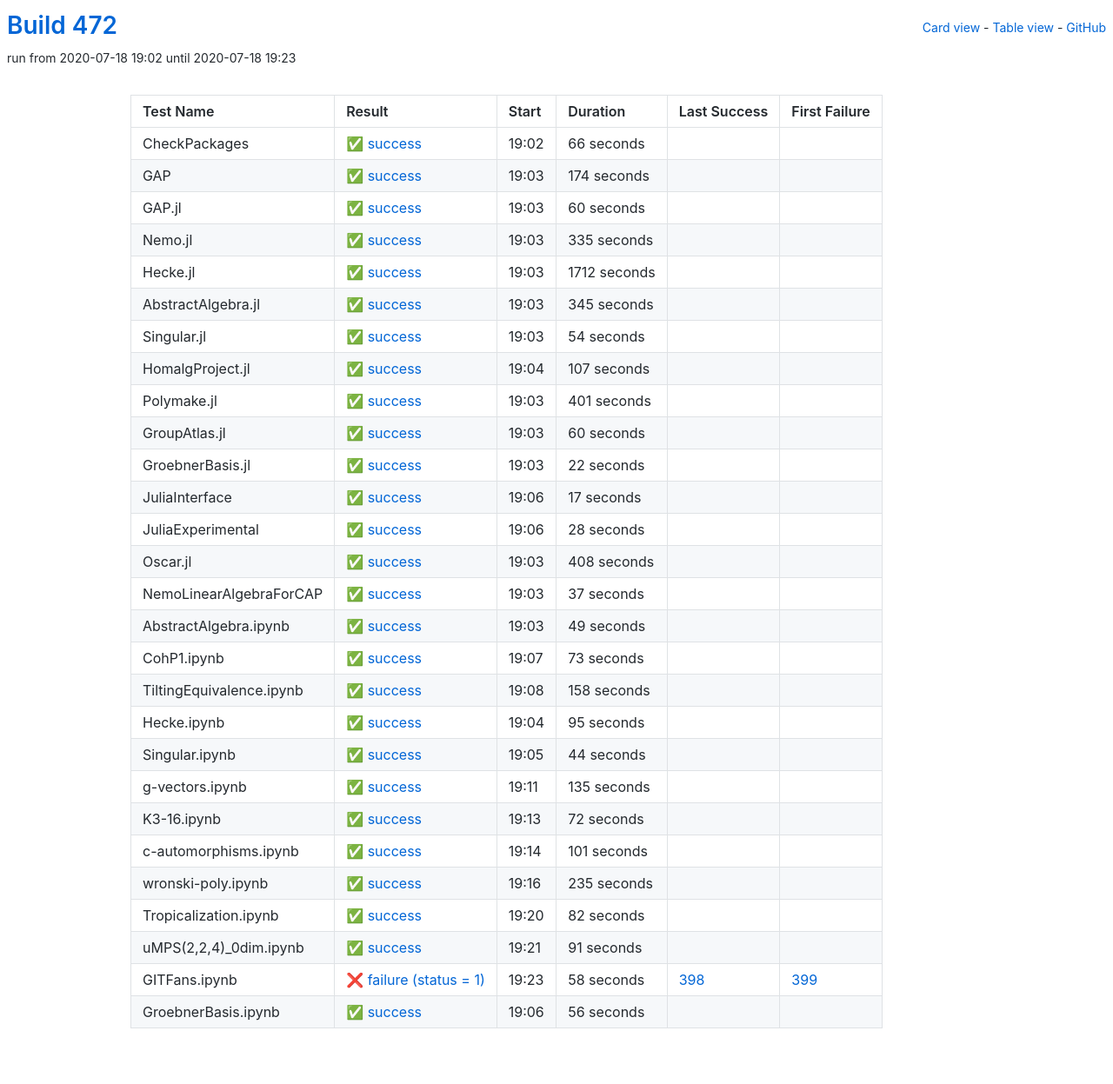
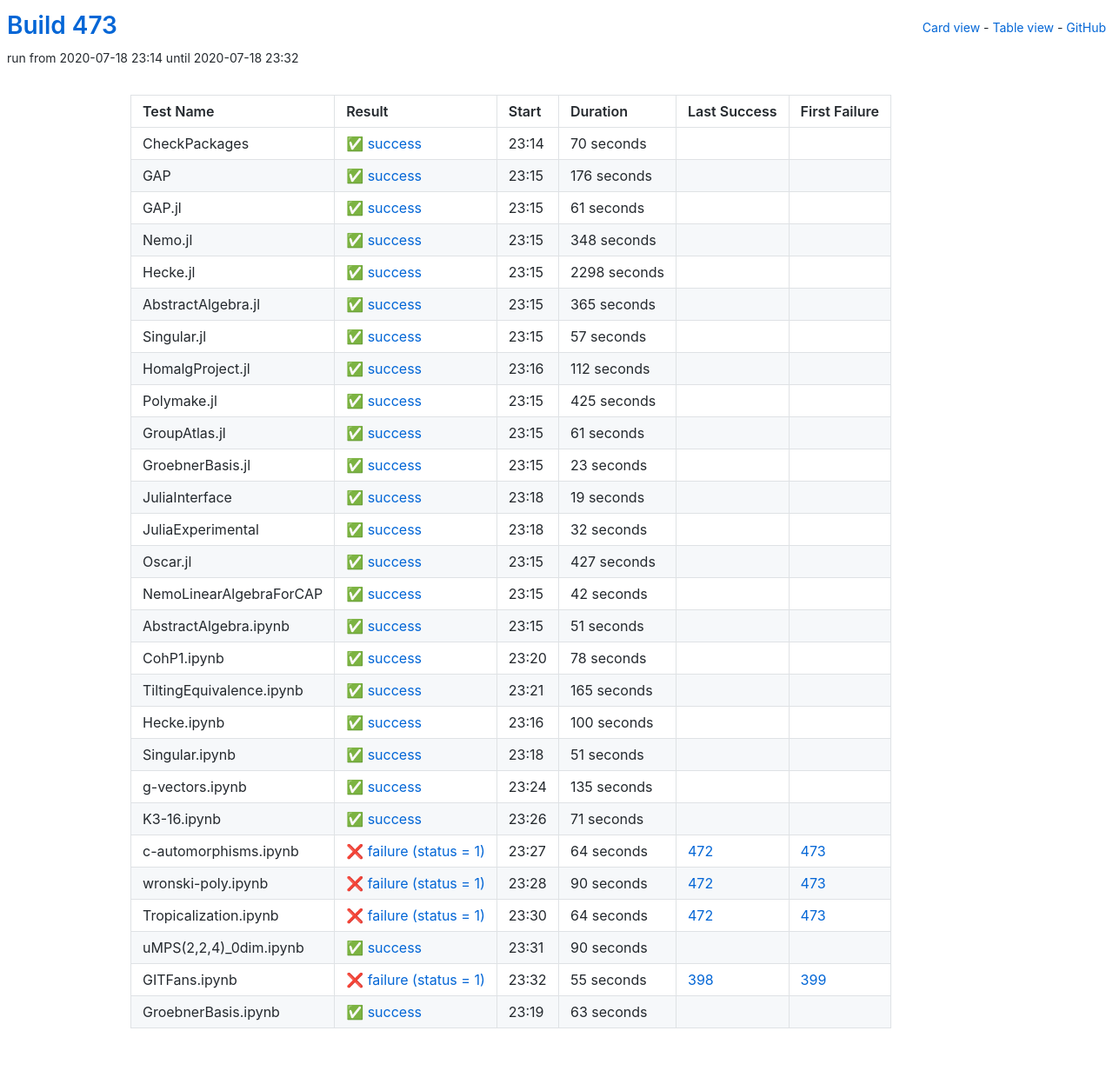
Before and after one commit to oscar-system/oscar-ci-status-stable, a Jekyll site: the page built from table.html, in a window 1280 px wide. Shown: the whole page at 87% size. Built offline with Jekyll 4.4.1, drawn with Linux system fonts in a browser that asks for light colours.

Commit message:
Build #473

```diff
--- a/_data/ci.yml
+++ b/_data/ci.yml
@@ -1,6 +1,6 @@
 ---
-build: 472
-build_url: https://oscarci.mathematik.uni-kl.de/job/oscar-stable/472/
+build: 473
+build_url: https://oscarci.mathematik.uni-kl.de/job/oscar-stable/473/
 job: oscar-stable
 organization: oscar-system
 repo: oscar-ci-status-stable
@@ -8,248 +8,248 @@ repourl: https://github.com/oscar-system/oscar-ci-status-stable
 tests:
 - name: CheckPackages
   id: checkpackages
-  log: https://oscarci.mathematik.uni-kl.de/job/oscar-stable/472/artifact/logs/build-472/CheckPackages.log
-  start: 2020-07-18 19:02
+  log: https://oscarci.mathematik.uni-kl.de/job/oscar-stable/473/artifact/logs/build-473/CheckPackages.log
+  start: 2020-07-18 23:14
   success: true
   exitcode: 0
   status: success
-  duration: 66
+  duration: 70
   last_success: false
   last_success_url:
   first_failure: false
   first_failure_url:
 - name: GAP
   id: gap
-  log: https://oscarci.mathematik.uni-kl.de/job/oscar-stable/472/artifact/logs/build-472/GAP.log
-  start: 2020-07-18 19:03
+  log: https://oscarci.mathematik.uni-kl.de/job/oscar-stable/473/artifact/logs/build-473/GAP.log
+  start: 2020-07-18 23:15
   success: true
   exitcode: 0
   status: success
-  duration: 174
+  duration: 176
   last_success: false
   last_success_url:
   first_failure: false
   first_failure_url:
 - name: GAP.jl
   id: gap-jl
-  log: https://oscarci.mathematik.uni-kl.de/job/oscar-stable/472/artifact/logs/build-472/GAP.jl.log
-  start: 2020-07-18 19:03
+  log: https://oscarci.mathematik.uni-kl.de/job/oscar-stable/473/artifact/logs/build-473/GAP.jl.log
+  start: 2020-07-18 23:15
   success: true
   exitcode: 0
   status: success
-  duration: 60
+  duration: 61
   last_success: false
   last_success_url:
   first_failure: false
   first_failure_url:
 - name: Nemo.jl
   id: nemo-jl
-  log: https://oscarci.mathematik.uni-kl.de/job/oscar-stable/472/artifact/logs/build-472/Nemo.jl.log
-  start: 2020-07-18 19:03
+  log: https://oscarci.mathematik.uni-kl.de/job/oscar-stable/473/artifact/logs/build-473/Nemo.jl.log
+  start: 2020-07-18 23:15
   success: true
   exitcode: 0
   status: success
-  duration: 335
+  duration: 348
   last_success: false
   last_success_url:
   first_failure: false
   first_failure_url:
 - name: Hecke.jl
   id: hecke-jl
-  log: https://oscarci.mathematik.uni-kl.de/job/oscar-stable/472/artifact/logs/build-472/Hecke.jl.log
-  start: 2020-07-18 19:03
+  log: https://oscarci.mathematik.uni-kl.de/job/oscar-stable/473/artifact/logs/build-473/Hecke.jl.log
+  start: 2020-07-18 23:15
   success: true
   exitcode: 0
   status: success
-  duration: 1712
+  duration: 2298
   last_success: false
   last_success_url:
   first_failure: false
   first_failure_url:
 - name: AbstractAlgebra.jl
   id: abstractalgebra-jl
-  log: https://oscarci.mathematik.uni-kl.de/job/oscar-stable/472/artifact/logs/build-472/AbstractAlgebra.jl.log
-  start: 2020-07-18 19:03
+  log: https://oscarci.mathematik.uni-kl.de/job/oscar-stable/473/artifact/logs/build-473/AbstractAlgebra.jl.log
+  start: 2020-07-18 23:15
   success: true
   exitcode: 0
   status: success
-  duration: 345
+  duration: 365
   last_success: false
   last_success_url:
   first_failure: false
   first_failure_url:
 - name: Singular.jl
   id: singular-jl
-  log: https://oscarci.mathematik.uni-kl.de/job/oscar-stable/472/artifact/logs/build-472/Singular.jl.log
-  start: 2020-07-18 19:03
+  log: https://oscarci.mathematik.uni-kl.de/job/oscar-stable/473/artifact/logs/build-473/Singular.jl.log
+  start: 2020-07-18 23:15
   success: true
   exitcode: 0
   status: success
-  duration: 54
+  duration: 57
   last_success: false
   last_success_url:
   first_failure: false
   first_failure_url:
 - name: HomalgProject.jl
   id: homalgproject-jl
-  log: https://oscarci.mathematik.uni-kl.de/job/oscar-stable/472/artifact/logs/build-472/HomalgProject.jl.log
-  start: 2020-07-18 19:04
+  log: https://oscarci.mathematik.uni-kl.de/job/oscar-stable/473/artifact/logs/build-473/HomalgProject.jl.log
+  start: 2020-07-18 23:16
   success: true
   exitcode: 0
   status: success
-  duration: 107
+  duration: 112
   last_success: false
   last_success_url:
   first_failure: false
   first_failure_url:
 - name: Polymake.jl
   id: polymake-jl
-  log: https://oscarci.mathematik.uni-kl.de/job/oscar-stable/472/artifact/logs/build-472/Polymake.jl.log
-  start: 2020-07-18 19:03
+  log: https://oscarci.mathematik.uni-kl.de/job/oscar-stable/473/artifact/logs/build-473/Polymake.jl.log
+  start: 2020-07-18 23:15
   success: true
   exitcode: 0
   status: success
-  duration: 401
+  duration: 425
   last_success: false
   last_success_url:
   first_failure: false
   first_failure_url:
 - name: GroupAtlas.jl
   id: groupatlas-jl
-  log: https://oscarci.mathematik.uni-kl.de/job/oscar-stable/472/artifact/logs/build-472/GroupAtlas.jl.log
-  start: 2020-07-18 19:03
+  log: https://oscarci.mathematik.uni-kl.de/job/oscar-stable/473/artifact/logs/build-473/GroupAtlas.jl.log
+  start: 2020-07-18 23:15
   success: true
   exitcode: 0
   status: success
-  duration: 60
+  duration: 61
   last_success: false
   last_success_url:
   first_failure: false
   first_failure_url:
 - name: GroebnerBasis.jl
   id: groebnerbasis-jl
-  log: https://oscarci.mathematik.uni-kl.de/job/oscar-stable/472/artifact/logs/build-472/GroebnerBasis.jl.log
-  start: 2020-07-18 19:03
+  log: https://oscarci.mathematik.uni-kl.de/job/oscar-stable/473/artifact/logs/build-473/GroebnerBasis.jl.log
+  start: 2020-07-18 23:15
   success: true
   exitcode: 0
   status: success
-  duration: 22
+  duration: 23
   last_success: false
   last_success_url:
   first_failure: false
   first_failure_url:
 - name: JuliaInterface
   id: juliainterface
-  log: https://oscarci.mathematik.uni-kl.de/job/oscar-stable/472/artifact/logs/build-472/JuliaInterface.log
-  start: 2020-07-18 19:06
+  log: https://oscarci.mathematik.uni-kl.de/job/oscar-stable/473/artifact/logs/build-473/JuliaInterface.log
+  start: 2020-07-18 23:18
   success: true
   exitcode: 0
   status: success
-  duration: 17
+  duration: 19
   last_success: false
   last_success_url:
   first_failure: false
   first_failure_url:
 - name: JuliaExperimental
   id: juliaexperimental
-  log: https://oscarci.mathematik.uni-kl.de/job/oscar-stable/472/artifact/logs/build-472/JuliaExperimental.log
-  start: 2020-07-18 19:06
+  log: https://oscarci.mathematik.uni-kl.de/job/oscar-stable/473/artifact/logs/build-473/JuliaExperimental.log
+  start: 2020-07-18 23:18
   success: true
   exitcode: 0
   status: success
-  duration: 28
+  duration: 32
   last_success: false
   last_success_url:
   first_failure: false
   first_failure_url:
 - name: Oscar.jl
   id: oscar-jl
-  log: https://oscarci.mathematik.uni-kl.de/job/oscar-stable/472/artifact/logs/build-472/Oscar.jl.log
-  start: 2020-07-18 19:03
+  log: https://oscarci.mathematik.uni-kl.de/job/oscar-stable/473/artifact/logs/build-473/Oscar.jl.log
+  start: 2020-07-18 23:15
   success: true
   exitcode: 0
   status: success
-  duration: 408
+  duration: 427
   last_success: false
   last_success_url:
   first_failure: false
   first_failure_url:
 - name: NemoLinearAlgebraForCAP
   id: nemolinearalgebraforcap
-  log: https://oscarci.mathematik.uni-kl.de/job/oscar-stable/472/artifact/logs/build-472/NemoLinearAlgebraForCAP.log
-  start: 2020-07-18 19:03
+  log: https://oscarci.mathematik.uni-kl.de/job/oscar-stable/473/artifact/logs/build-473/NemoLinearAlgebraForCAP.log
+  start: 2020-07-18 23:15
   success: true
   exitcode: 0
   status: success
-  duration: 37
+  duration: 42
   last_success: false
   last_success_url:
   first_failure: false
   first_failure_url:
 - name: AbstractAlgebra.ipynb
   id: abstractalgebra-ipynb
-  log: https://oscarci.mathematik.uni-kl.de/job/oscar-stable/472/artifact/logs/build-472/AbstractAlgebra.ipynb.log
-  start: 2020-07-18 19:03
+  log: https://oscarci.mathematik.uni-kl.de/job/oscar-stable/473/artifact/logs/build-473/AbstractAlgebra.ipynb.log
+  start: 2020-07-18 23:15
   success: true
   exitcode: 0
   status: success
-  duration: 49
+  duration: 51
   last_success: false
   last_success_url:
   first_failure: false
   first_failure_url:
 - name: CohP1.ipynb
   id: cohp1-ipynb
-  log: https://oscarci.mathematik.uni-kl.de/job/oscar-stable/472/artifact/logs/build-472/CohP1.ipynb.log
-  start: 2020-07-18 19:07
+  log: https://oscarci.mathematik.uni-kl.de/job/oscar-stable/473/artifact/logs/build-473/CohP1.ipynb.log
+  start: 2020-07-18 23:20
   success: true
   exitcode: 0
   status: success
-  duration: 73
+  duration: 78
   last_success: false
   last_success_url:
   first_failure: false
   first_failure_url:
 - name: TiltingEquivalence.ipynb
   id: tiltingequivalence-ipynb
-  log: https://oscarci.mathematik.uni-kl.de/job/oscar-stable/472/artifact/logs/build-472/TiltingEquivalence.ipynb.log
-  start: 2020-07-18 19:08
+  log: https://oscarci.mathematik.uni-kl.de/job/oscar-stable/473/artifact/logs/build-473/TiltingEquivalence.ipynb.log
+  start: 2020-07-18 23:21
   success: true
   exitcode: 0
   status: success
-  duration: 158
+  duration: 165
   last_success: false
   last_success_url:
   first_failure: false
   first_failure_url:
 - name: Hecke.ipynb
   id: hecke-ipynb
-  log: https://oscarci.mathematik.uni-kl.de/job/oscar-stable/472/artifact/logs/build-472/Hecke.ipynb.log
-  start: 2020-07-18 19:04
+  log: https://oscarci.mathematik.uni-kl.de/job/oscar-stable/473/artifact/logs/build-473/Hecke.ipynb.log
+  start: 2020-07-18 23:16
   success: true
   exitcode: 0
   status: success
-  duration: 95
+  duration: 100
   last_success: false
   last_success_url:
   first_failure: false
   first_failure_url:
 - name: Singular.ipynb
   id: singular-ipynb
-  log: https://oscarci.mathematik.uni-kl.de/job/oscar-stable/472/artifact/logs/build-472/Singular.ipynb.log
-  start: 2020-07-18 19:05
+  log: https://oscarci.mathematik.uni-kl.de/job/oscar-stable/473/artifact/logs/build-473/Singular.ipynb.log
+  start: 2020-07-18 23:18
   success: true
   exitcode: 0
   status: success
-  duration: 44
+  duration: 51
   last_success: false
   last_success_url:
   first_failure: false
   first_failure_url:
 - name: g-vectors.ipynb
   id: g-vectors-ipynb
-  log: https://oscarci.mathematik.uni-kl.de/job/oscar-stable/472/artifact/logs/build-472/g-vectors.ipynb.log
-  start: 2020-07-18 19:11
+  log: https://oscarci.mathematik.uni-kl.de/job/oscar-stable/473/artifact/logs/build-473/g-vectors.ipynb.log
+  start: 2020-07-18 23:24
   success: true
   exitcode: 0
   status: success
@@ -260,84 +260,84 @@ tests:
   first_failure_url:
 - name: K3-16.ipynb
   id: k3-16-ipynb
-  log: https://oscarci.mathematik.uni-kl.de/job/oscar-stable/472/artifact/logs/build-472/K3-16.ipynb.log
-  start: 2020-07-18 19:13
+  log: https://oscarci.mathematik.uni-kl.de/job/oscar-stable/473/artifact/logs/build-473/K3-16.ipynb.log
+  start: 2020-07-18 23:26
   success: true
   exitcode: 0
   status: success
-  duration: 72
+  duration: 71
   last_success: false
   last_success_url:
   first_failure: false
   first_failure_url:
 - name: c-automorphisms.ipynb
   id: c-automorphisms-ipynb
-  log: https://oscarci.mathematik.uni-kl.de/job/oscar-stable/472/artifact/logs/build-472/c-automorphisms.ipynb.log
-  start: 2020-07-18 19:14
+  log: https://oscarci.mathematik.uni-kl.de/job/oscar-stable/473/artifact/logs/build-473/c-automorphisms.ipynb.log
+  start: 2020-07-18 23:27
+  success: false
+  exitcode: 1
+  status: failure
+  duration: 64
+  last_success: 472
+  last_success_url: https://oscarci.mathematik.uni-kl.de/job/oscar-stable/472/
+  first_failure: 473
+  first_failure_url: https://oscarci.mathematik.uni-kl.de/job/oscar-stable/473/
+- name: wronski-poly.ipynb
+  id: wronski-poly-ipynb
+  log: https://oscarci.mathematik.uni-kl.de/job/oscar-stable/473/artifact/logs/build-473/wronski-poly.ipynb.log
+  start: 2020-07-18 23:28
+  success: false
+  exitcode: 1
+  status: failure
+  duration: 90
+  last_success: 472
+  last_success_url: https://oscarci.mathematik.uni-kl.de/job/oscar-stable/472/
+  first_failure: 473
+  first_failure_url: https://oscarci.mathematik.uni-kl.de/job/oscar-stable/473/
+- name: Tropicalization.ipynb
+  id: tropicalization-ipynb
+  log: https://oscarci.mathematik.uni-kl.de/job/oscar-stable/473/artifact/logs/build-473/Tropicalization.ipynb.log
+  start: 2020-07-18 23:30
+  success: false
+  exitcode: 1
+  status: failure
+  duration: 64
+  last_success: 472
+  last_success_url: https://oscarci.mathematik.uni-kl.de/job/oscar-stable/472/
+  first_failure: 473
+  first_failure_url: https://oscarci.mathematik.uni-kl.de/job/oscar-stable/473/
+- name: uMPS(2,2,4)_0dim.ipynb
+  id: umps-2-2-4-0dim-ipynb
+  log: https://oscarci.mathematik.uni-kl.de/job/oscar-stable/473/artifact/logs/build-473/uMPS-2-2-4-_0dim.ipynb.log
+  start: 2020-07-18 23:31
   success: true
   exitcode: 0
   status: success
-  duration: 101
-  last_success: false
-  last_success_url:
-  first_failure: false
-  first_failure_url:
-- name: wronski-poly.ipynb
-  id: wronski-poly-ipynb
-  log: https://oscarci.mathematik.uni-kl.de/job/oscar-stable/472/artifact/logs/build-472/wronski-poly.ipynb.log
-  start: 2020-07-18 19:16
-  success: true
-  exitcode: 0
-  status: success
-  duration: 235
-  last_success: false
-  last_success_url:
-  first_failure: false
-  first_failure_url:
-- name: Tropicalization.ipynb
-  id: tropicalization-ipynb
-  log: https://oscarci.mathematik.uni-kl.de/job/oscar-stable/472/artifact/logs/build-472/Tropicalization.ipynb.log
-  start: 2020-07-18 19:20
-  success: true
-  exitcode: 0
-  status: success
-  duration: 82
-  last_success: false
-  last_success_url:
-  first_failure: false
-  first_failure_url:
-- name: uMPS(2,2,4)_0dim.ipynb
-  id: umps-2-2-4-0dim-ipynb
-  log: https://oscarci.mathematik.uni-kl.de/job/oscar-stable/472/artifact/logs/build-472/uMPS-2-2-4-_0dim.ipynb.log
-  start: 2020-07-18 19:21
-  success: true
-  exitcode: 0
-  status: success
-  duration: 91
+  duration: 90
   last_success: false
   last_success_url:
   first_failure: false
   first_failure_url:
 - name: GITFans.ipynb
   id: gitfans-ipynb
-  log: https://oscarci.mathematik.uni-kl.de/job/oscar-stable/472/artifact/logs/build-472/GITFans.ipynb.log
-  start: 2020-07-18 19:23
+  log: https://oscarci.mathematik.uni-kl.de/job/oscar-stable/473/artifact/logs/build-473/GITFans.ipynb.log
+  start: 2020-07-18 23:32
   success: false
   exitcode: 1
   status: failure
-  duration: 58
+  duration: 55
   last_success: 398
   last_success_url: https://oscarci.mathematik.uni-kl.de/job/oscar-stable/398/
   first_failure: 399
   first_failure_url: https://oscarci.mathematik.uni-kl.de/job/oscar-stable/399/
 - name: GroebnerBasis.ipynb
   id: groebnerbasis-ipynb
-  log: https://oscarci.mathematik.uni-kl.de/job/oscar-stable/472/artifact/logs/build-472/GroebnerBasis.ipynb.log
-  start: 2020-07-18 19:06
+  log: https://oscarci.mathematik.uni-kl.de/job/oscar-stable/473/artifact/logs/build-473/GroebnerBasis.ipynb.log
+  start: 2020-07-18 23:19
   success: true
   exitcode: 0
   status: success
-  duration: 56
+  duration: 63
   last_success: false
   last_success_url:
   first_failure: false
```
Also changed, not shown: README.md.
